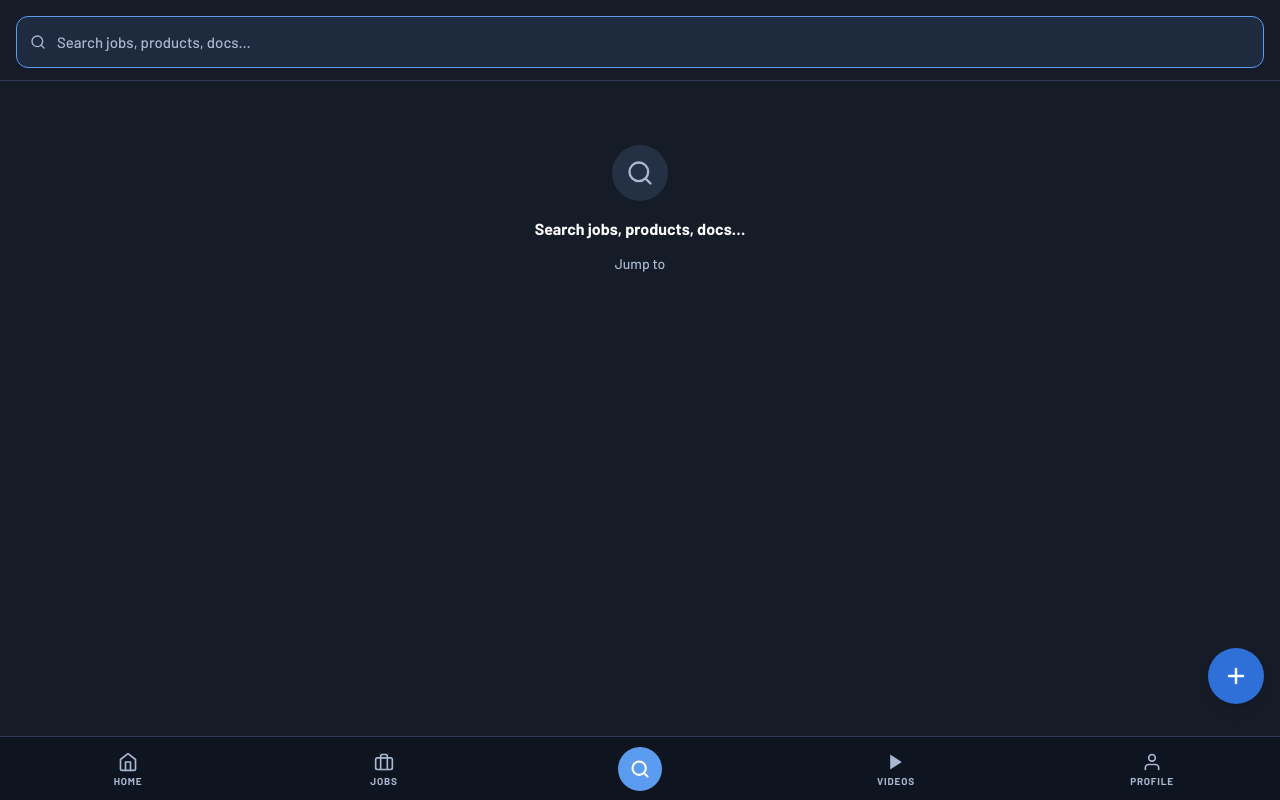
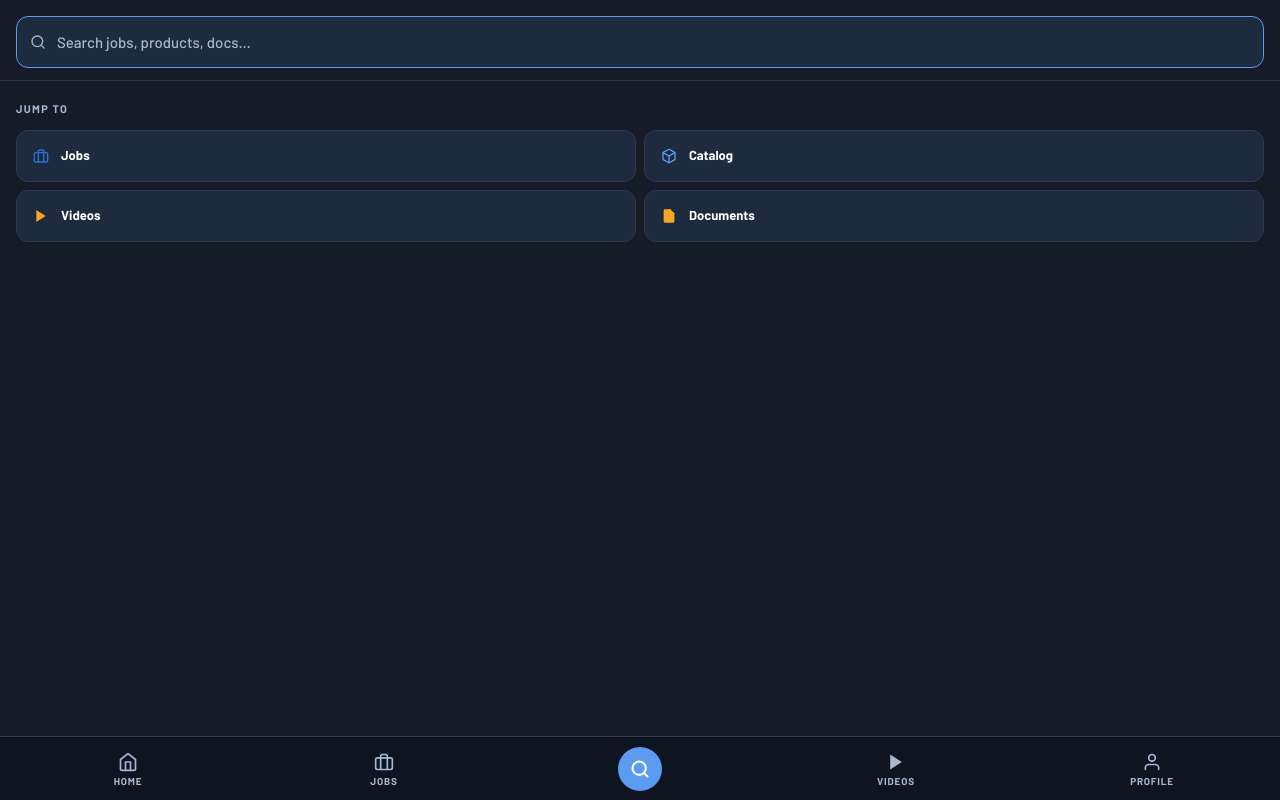
Before and after one commit to kmcconnell4/Protogen_Academy_300_Contractor_App, a Vue app: page /search in a window 1280 px wide. Built offline with nearby package versions, Linux system fonts and the light colour scheme.

Commit message:
Refactor: Remove CreateJobFab component from App.vue and add role-based button in JobsView.vue; implement quick-jump shortcuts in SearchView.vue

```diff
--- a/context/TODO.md
+++ b/context/TODO.md
@@ -85,6 +85,5 @@ Phases are ordered by dependency. Complete Phase 1 before starting Phases 5, 7,
 ## Ideas
 
 - Add in map view similar to help details page with button to get directions
-- Rmeove floating + button in favor of the new button under jobs
 - Consolidate videos and docs into a resources page
 - Rework Action required a bit
--- a/src/App.vue
+++ b/src/App.vue
@@ -1,6 +1,5 @@
 <script setup>
 import BottomNav from '@/components/shared/BottomNav.vue'
-import CreateJobFab from '@/components/shared/CreateJobFab.vue'
 import { setupRole } from '@/composables/useRole'
 
 // Provide global role state to all child components
@@ -14,7 +13,6 @@ setupRole()
         <component :is="Component" class="flex-1" />
       </Transition>
     </RouterView>
-    <CreateJobFab />
     <BottomNav />
   </div>
 </template>
--- a/src/views/JobsView.vue
+++ b/src/views/JobsView.vue
@@ -5,10 +5,12 @@ import { useRoute, useRouter } from 'vue-router'
 import jobs from '@/data/jobs.json'
 import contractors from '@/data/contractors.json'
 import JobCard from '@/components/jobs/JobCard.vue'
+import { useRole } from '@/composables/useRole'
 
 const { t } = useI18n()
 const route = useRoute()
 const router = useRouter()
+const { role } = useRole()
 
 const STATUSES = ['Bid', 'In Progress', 'Under Inspection', 'Warranty', 'Closed']
 const activeFilter = ref('All')
@@ -67,6 +69,7 @@ const allFilters = computed(() => {
           {{ t('jobs.title') }}
         </h1>
         <button
+          v-if="role === 'contractor'"
           class="shrink-0 inline-flex items-center gap-1.5 h-[32px] px-3 rounded-lg bg-interactive text-white text-[12px] font-[700] uppercase tracking-widest transition-opacity active:opacity-80"
           @click="router.push({ name: 'create-job' })"
         >
--- a/src/views/SearchView.vue
+++ b/src/views/SearchView.vue
@@ -35,6 +35,14 @@ function navigate(type, item) {
   const dest = ROUTE_MAP[type]?.(item)
   if (dest) router.push(dest)
 }
+
+// Quick-jump shortcuts shown when no query is entered
+const QUICK_JUMPS = [
+  { label: () => t('nav.jobs'),      icon: 'briefcase', color: 'text-interactive', route: { name: 'jobs' } },
+  { label: () => t('catalog.title'), icon: 'box',       color: 'text-highlight',   route: { name: 'catalog' } },
+  { label: () => t('videos.title'),   icon: 'play',     color: 'text-amber',       route: { name: 'videos' } },
+  { label: () => t('documents.title'), icon: 'document', color: 'text-amber',      route: { name: 'documents' } },
+]
 
 // Per-category display config
 const CAT_CONFIG = {
@@ -146,16 +154,43 @@ const CATEGORY_LABELS = {
     <!-- ── Scrollable results area ── -->
     <div class="flex-1 overflow-y-auto overscroll-contain">
 
-      <!-- No query — empty prompt -->
-      <div v-if="!query" class="flex flex-col items-center px-8 pt-16 pb-8 gap-3 text-center">
-        <div class="w-14 h-14 rounded-full bg-surface-alt flex items-center justify-center mb-1">
-          <svg class="w-7 h-7 text-text-secondary" viewBox="0 0 24 24" fill="none" stroke="currentColor" stroke-width="2" stroke-linecap="round" stroke-linejoin="round" aria-hidden="true">
-            <circle cx="11" cy="11" r="8" />
-            <path d="M21 21l-4.35-4.35" />
-          </svg>
+      <!-- No query — quick-jump shortcuts -->
+      <div v-if="!query" class="px-4 pt-5 pb-6">
+        <p class="text-[11px] font-[700] uppercase tracking-[0.12em] text-text-secondary mb-3">
+          {{ t('search.jump_to') }}
+        </p>
+        <div class="grid grid-cols-2 gap-2">
+          <button
+            v-for="jump in QUICK_JUMPS"
+            :key="jump.route.name"
+            class="flex items-center gap-3 h-[52px] px-4 bg-surface border border-border rounded-xl text-left transition-colors active:bg-surface-alt"
+            @click="router.push(jump.route)"
+          >
+            <span :class="['shrink-0', jump.color]">
+              <!-- Briefcase -->
+              <svg v-if="jump.icon === 'briefcase'" class="w-4 h-4" viewBox="0 0 24 24" fill="none" stroke="currentColor" stroke-width="2" stroke-linecap="round" stroke-linejoin="round" aria-hidden="true">
+                <rect x="2" y="7" width="20" height="14" rx="2" ry="2" />
+                <path d="M16 21V5a2 2 0 00-2-2h-4a2 2 0 00-2 2v16" />
+              </svg>
+              <!-- Box -->
+              <svg v-else-if="jump.icon === 'box'" class="w-4 h-4" viewBox="0 0 24 24" fill="none" stroke="currentColor" stroke-width="2" stroke-linecap="round" stroke-linejoin="round" aria-hidden="true">
+                <path d="M21 16V8a2 2 0 00-1-1.73l-7-4a2 2 0 00-2 0l-7 4A2 2 0 003 8v8a2 2 0 001 1.73l7 4a2 2 0 002 0l7-4A2 2 0 0021 16z" />
+                <polyline points="3.27 6.96 12 12.01 20.73 6.96" />
+                <line x1="12" y1="22.08" x2="12" y2="12" />
+              </svg>
+              <!-- Play -->
+              <svg v-else-if="jump.icon === 'play'" class="w-4 h-4" viewBox="0 0 24 24" fill="currentColor" aria-hidden="true">
+                <polygon points="5 3 19 12 5 21 5 3" />
+              </svg>
+              <!-- Document -->
+              <svg v-else-if="jump.icon === 'document'" class="w-4 h-4" viewBox="0 0 24 24" fill="currentColor" aria-hidden="true">
+                <path d="M14 2H6a2 2 0 00-2 2v16a2 2 0 002 2h12a2 2 0 002-2V8l-6-6z" />
+                <path d="M14 2v6h6" fill="none" stroke="currentColor" stroke-width="1.5" stroke-linecap="round" stroke-linejoin="round" />
+              </svg>
+            </span>
+            <span class="text-[13px] font-[700] text-white truncate">{{ jump.label() }}</span>
+          </button>
         </div>
-        <p class="text-white font-[700] text-[16px]">{{ t('search.placeholder') }}</p>
-        <p class="text-text-secondary text-[14px]">{{ t('search.jump_to') }}</p>
       </div>
 
       <!-- Results by category -->
```
